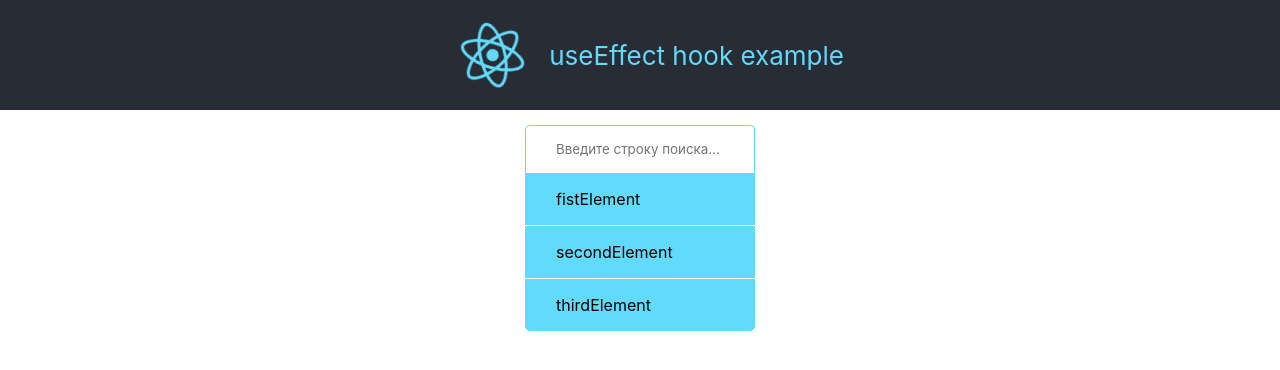
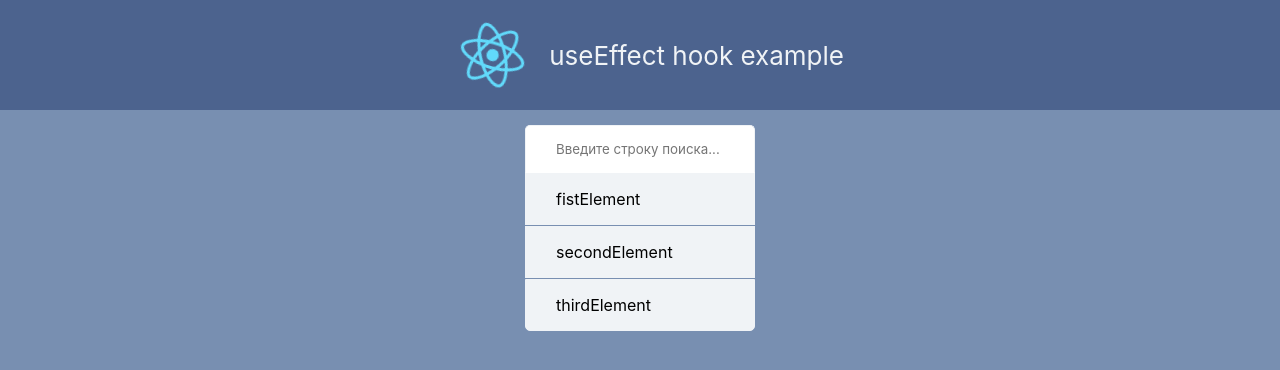
Before and after one commit to EGO7000/react-example, a React (Create React App) app: page / in a window 1280 px wide. Shown: the top 370 px of the page. Built offline with nearby package versions, Linux system fonts and the light colour scheme.

Commit message:
Исправил цвета

```diff
--- a/src/App.scss
+++ b/src/App.scss
@@ -4,12 +4,11 @@
 $paddings-vertical: 15px;
 $paddings-horizontal: 30px;
 $main-paddings: $paddings-vertical $paddings-horizontal;
-$main-color: #61dafb;
+$main-color: #f0f3f6;
 $header-color: #fff;
-$header-bg-color: #282c34;
-$base-font: -apple-system, BlinkMacSystemFont, 'Segoe UI',
-  'Roboto', 'Oxygen', 'Ubuntu', 'Cantarell', 'Fira Sans',
-  'Droid Sans', 'Helvetica Neue', sans-serif;
+$header-bg-color: #4c638e;
+$base-font: -apple-system, BlinkMacSystemFont, 'Segoe UI', 'Roboto', 'Oxygen',
+  'Ubuntu', 'Cantarell', 'Fira Sans', 'Droid Sans', 'Helvetica Neue', sans-serif;
 
 .App {
   text-align: center;
--- a/src/index.scss
+++ b/src/index.scss
@@ -1,13 +1,14 @@
 body {
   margin: 0;
-  font-family: -apple-system, BlinkMacSystemFont, 'Segoe UI',
-    'Roboto', 'Oxygen', 'Ubuntu', 'Cantarell', 'Fira Sans',
-    'Droid Sans', 'Helvetica Neue', sans-serif;
+  font-family: -apple-system, BlinkMacSystemFont, 'Segoe UI', 'Roboto', 'Oxygen',
+    'Ubuntu', 'Cantarell', 'Fira Sans', 'Droid Sans', 'Helvetica Neue',
+    sans-serif;
   -webkit-font-smoothing: antialiased;
   -moz-osx-font-smoothing: grayscale;
+  background-color: #788fb1;
 }
 
 code {
-  font-family: source-code-pro, Menlo, Monaco, Consolas,
-    'Courier New', monospace;
+  font-family: source-code-pro, Menlo, Monaco, Consolas, 'Courier New',
+    monospace;
 }
```
